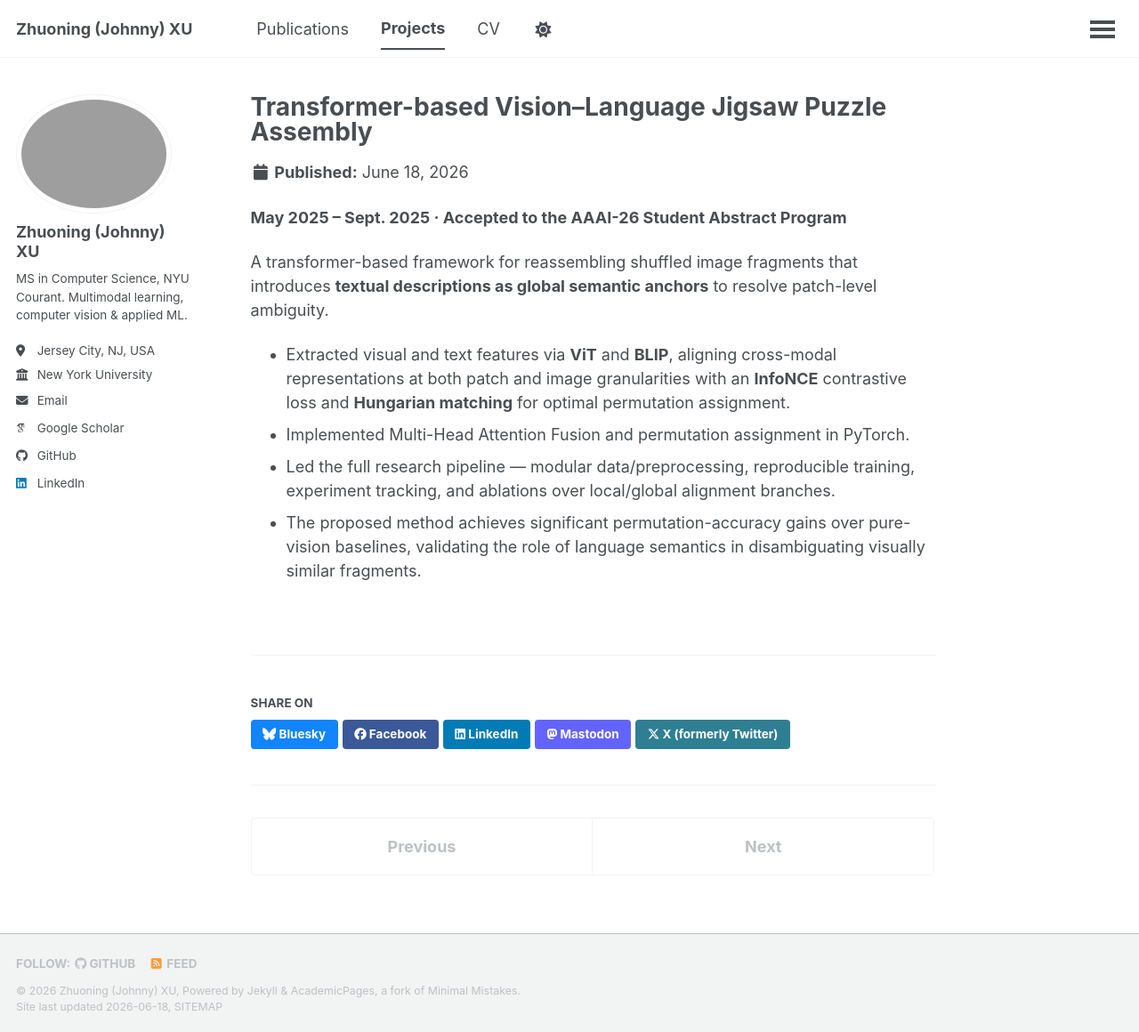
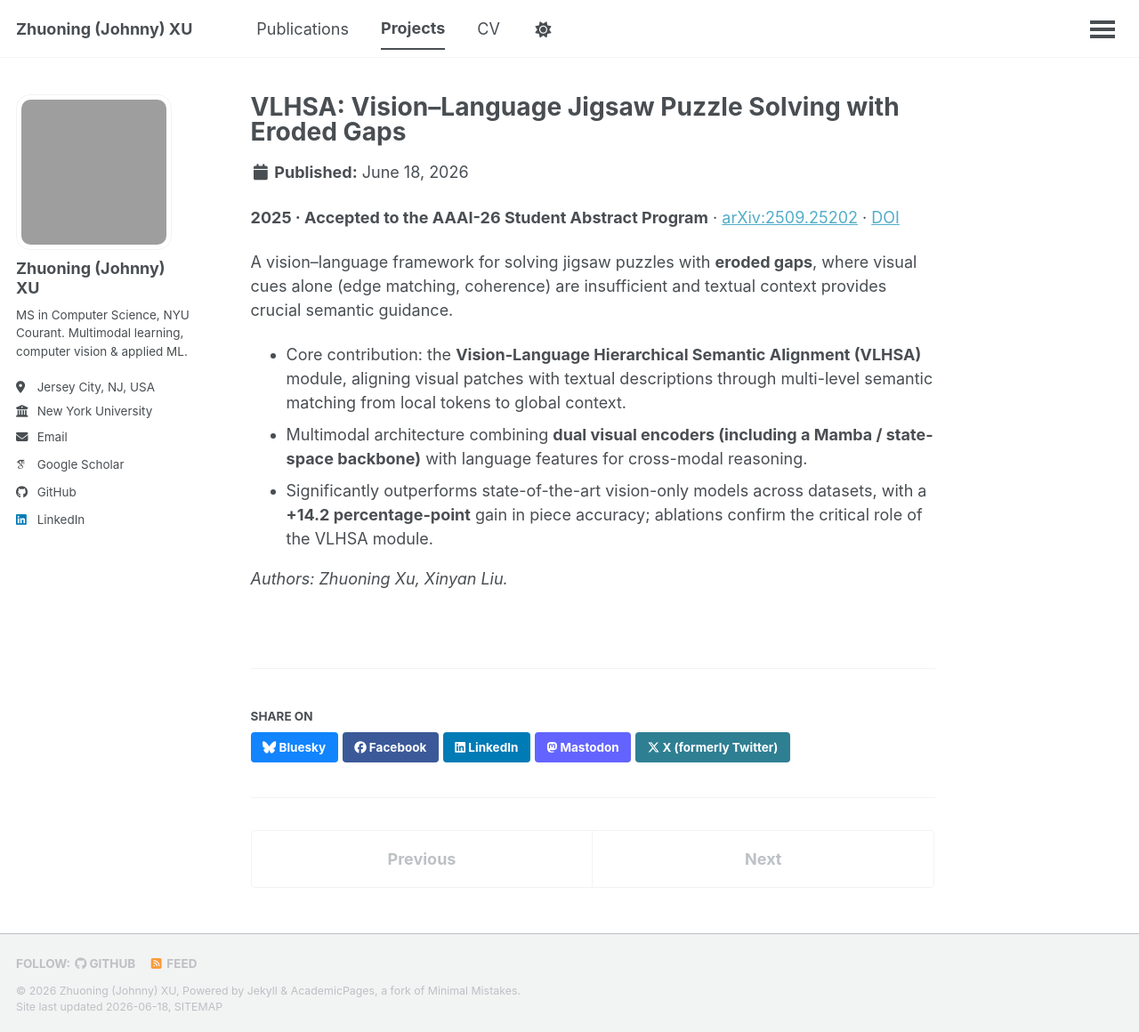
Before and after one commit to KeiraXu03/KeiraXu03.github.io, a Jekyll site: the page built from _portfolio/1-vision-language-jigsaw.md, in a window 1280 px wide and 1160 px high. Shown: the whole window at 89% size. Built offline with Jekyll 4.4.1, drawn with Linux system fonts in a browser that asks for light colours; nearby versions of some CDN libraries; some web fonts are replaced; library files that are not in the unit come from our copies; a script that is not in the unit is left out.

Commit message:
Update content: VLHSA paper, awards & honors, research focus, avatar styling
- Add VLHSA (AAAI-26 Student Abstract) publication; correct jigsaw work to
  Mamba-based multimodal (VLHSA), not transformer, with arXiv/DOI links
- Add Awards & Honors section to CV (HK govt scholarships, Dean's List, VTech,
  contest, PolyU scholarship); education updated to First-Class Honours / Top 3
- About page: current focus on LLM-agent applications and post-training; open to research
- Enable rounded-square profile avatar (profile.png) via custom CSS

Co-Authored-By: Claude Opus 4.8 <noreply@anthropic.com>

```diff
--- a/_config.yml
+++ b/_config.yml
@@ -23,7 +23,7 @@ repository               : "KeiraXu03/KeiraXu03.github.io"
 #               Additional customization can be done by editing /_includes/author-profile.html
 author:
   # Biographic information
-  avatar           : # Add your photo: put images/profile.png in the repo, then set this to "profile.png"
+  avatar           : "profile.png"
   name             : "Zhuoning (Johnny) XU"
   pronouns         : # example: "she/her"
   bio              : "MS in Computer Science, NYU Courant. Multimodal learning, computer vision & applied ML."
--- a/_includes/head/custom.html
+++ b/_includes/head/custom.html
@@ -14,4 +14,15 @@
 <link rel="icon" href="/images/favicon.ico"/>
 <meta name="theme-color" content="#ffffff"/>
 
+<!-- Rounded-square profile avatar (override default circle) -->
+<style>
+  .author__avatar img {
+    border-radius: 16px !important;
+    object-fit: cover;
+    aspect-ratio: 1 / 1;
+    width: 175px;
+    max-width: 100%;
+  }
+</style>
+
 <!-- end custom head snippets -->
--- a/_portfolio/1-vision-language-jigsaw.md
+++ b/_portfolio/1-vision-language-jigsaw.md
@@ -1,21 +1,24 @@
 ---
-title: "Transformer-based Vision–Language Jigsaw Puzzle Assembly"
-excerpt: "Vision–language model that reassembles shuffled image patches using text as a global semantic anchor. <b>Accepted to the AAAI-26 Student Abstract Program.</b>"
+title: "VLHSA: Vision–Language Jigsaw Puzzle Solving with Eroded Gaps"
+excerpt: "A multimodal (Mamba-based) framework that uses text as semantic guidance to solve jigsaw puzzles with eroded gaps — +14.2 pp piece accuracy. <b>AAAI-26 Student Abstract.</b>"
 collection: portfolio
 ---
 
-**May 2025 – Sept. 2025 · Accepted to the AAAI-26 Student Abstract Program**
+**2025 · Accepted to the AAAI-26 Student Abstract Program**
+· [arXiv:2509.25202](https://arxiv.org/abs/2509.25202)
+· [DOI](https://doi.org/10.1609/aaai.v40i48.42244)
 
-A transformer-based framework for reassembling shuffled image fragments that
-introduces **textual descriptions as global semantic anchors** to resolve
-patch-level ambiguity.
+A vision–language framework for solving jigsaw puzzles with **eroded gaps**, where
+visual cues alone (edge matching, coherence) are insufficient and textual context
+provides crucial semantic guidance.
 
-- Extracted visual and text features via **ViT** and **BLIP**, aligning cross-modal
-  representations at both patch and image granularities with an **InfoNCE**
-  contrastive loss and **Hungarian matching** for optimal permutation assignment.
-- Implemented Multi-Head Attention Fusion and permutation assignment in PyTorch.
-- Led the full research pipeline — modular data/preprocessing, reproducible training,
-  experiment tracking, and ablations over local/global alignment branches.
-- The proposed method achieves significant permutation-accuracy gains over
-  pure-vision baselines, validating the role of language semantics in
-  disambiguating visually similar fragments.
+- Core contribution: the **Vision-Language Hierarchical Semantic Alignment (VLHSA)**
+  module, aligning visual patches with textual descriptions through multi-level
+  semantic matching from local tokens to global context.
+- Multimodal architecture combining **dual visual encoders (including a Mamba /
+  state-space backbone)** with language features for cross-modal reasoning.
+- Significantly outperforms state-of-the-art vision-only models across datasets,
+  with a **+14.2 percentage-point** gain in piece accuracy; ablations confirm the
+  critical role of the VLHSA module.
+
+*Authors: Zhuoning Xu, Xinyan Liu.*
```
Also changed, not shown: _pages/about.md (+14 -7 lines), _pages/cv.md (+12 -2 lines), _publications/2026-01-01-vlhsa-jigsaw.md (added, +29 -0 lines).
